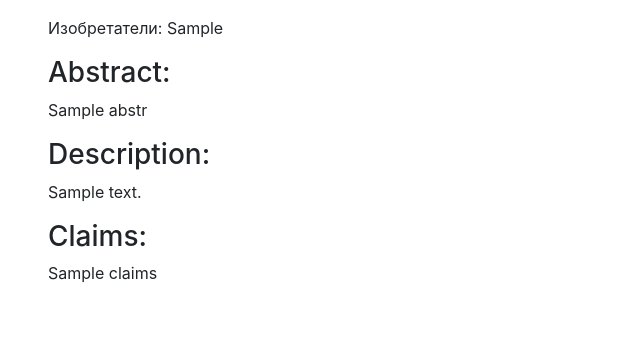
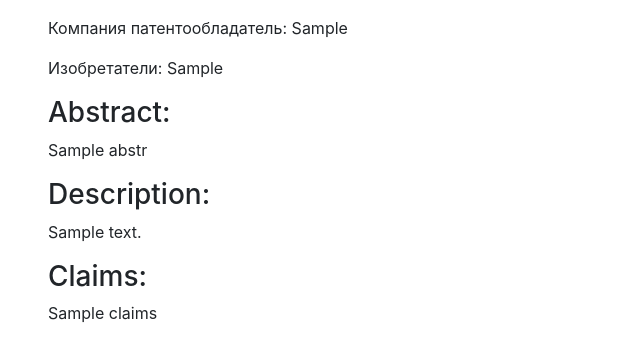
Before and after one commit to Kolyamba-mamba/technology-partner-search-module, a Django app: template mySite/searchPartners/templates/searchPartners/patentpage.html in a window 1280 px wide. Shown: the part 102-464 px from the top of the page, without its empty margins (0-640 px from the left). Run offline with Django 3.2, Linux system fonts and the light colour scheme; the template is opened without the code that fills it: most values are stand-ins (such as "Sample title", 1, 10 or a date in 2020); some libraries are stand-ins or nearby versions.

Commit message:
вывод компании на странице с информацией о патенте

```diff
--- a/mySite/searchPartners/templates/searchPartners/patentpage.html
+++ b/mySite/searchPartners/templates/searchPartners/patentpage.html
@@ -12,6 +12,7 @@
     </header>
 
 <main class="mx-5 mt-3">
+    <p class="mt-3">Компания патентообладатель: {{patent.9}}</p>
     <p class="mt-3">Изобретатели: {{patent.5}}</p>
 
     <div class="mt-3">
```
